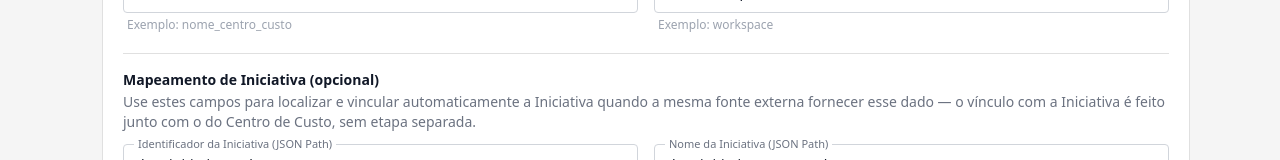
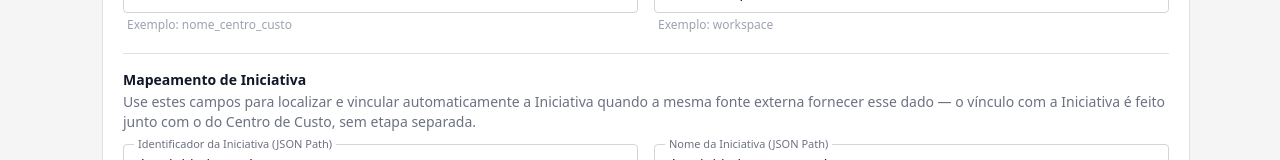
Before and after one commit to daniellourencodomingos-debug/Iniciativas, a React (Vite) app: page /vinculo-automatico in a window 1280 px wide. Shown: the part 1220-1380 px from the top of the page. Built offline with nearby package versions, Linux system fonts and the light colour scheme.

Commit message:
Remove "(opcional)" do título de Mapeamento de Iniciativa
Co-Authored-By: Claude Sonnet 5 <noreply@anthropic.com>
Claude-Session: https://claude.ai/code/session_01B9B63tsARd8LKFe3nQUgnG

```diff
--- a/src/pages/VinculoAutomatico.jsx
+++ b/src/pages/VinculoAutomatico.jsx
@@ -204,7 +204,7 @@ function PassoInstrucoes({ onNext }) {
           <p><strong>Identificador do Centro de Custo:</strong> caminho para o campo de custo.</p>
           <p><strong>Identificador para o nome do Centro de Custo:</strong> caminho para o nome do Centro de Custo.</p>
           <p><strong>Identificador do Workspace:</strong> caminho para o campo do workspace.</p>
-          <p><strong>Identificador da Iniciativa (opcional):</strong> caminho para o campo de iniciativa vinculado ao mesmo registro — quando a fonte já traz essa informação, o vínculo com a Iniciativa é feito automaticamente junto com o do Centro de Custo.</p>
+          <p><strong>Identificador da Iniciativa:</strong> caminho para o campo de iniciativa vinculado ao mesmo registro — o vínculo com a Iniciativa é feito automaticamente junto com o do Centro de Custo.</p>
         </li>
         <li>
           <p className="font-semibold text-gray-900">7. Configuração de Paginação (Opcional)</p>
@@ -341,7 +341,7 @@ function PassoBuscaDeVinculo({ endpoints, endpointAtivo, setEndpointAtivo, addEn
       </div>
 
       <div className="border-t border-hairline pt-4">
-        <p className="text-sm font-semibold text-gray-900">Mapeamento de Iniciativa (opcional)</p>
+        <p className="text-sm font-semibold text-gray-900">Mapeamento de Iniciativa</p>
         <p className="mt-0.5 text-sm text-gray-500">
           Use estes campos para localizar e vincular automaticamente a Iniciativa quando a mesma fonte externa fornecer esse dado — o vínculo com a Iniciativa é feito junto com o do Centro de Custo, sem etapa separada.
         </p>
```
